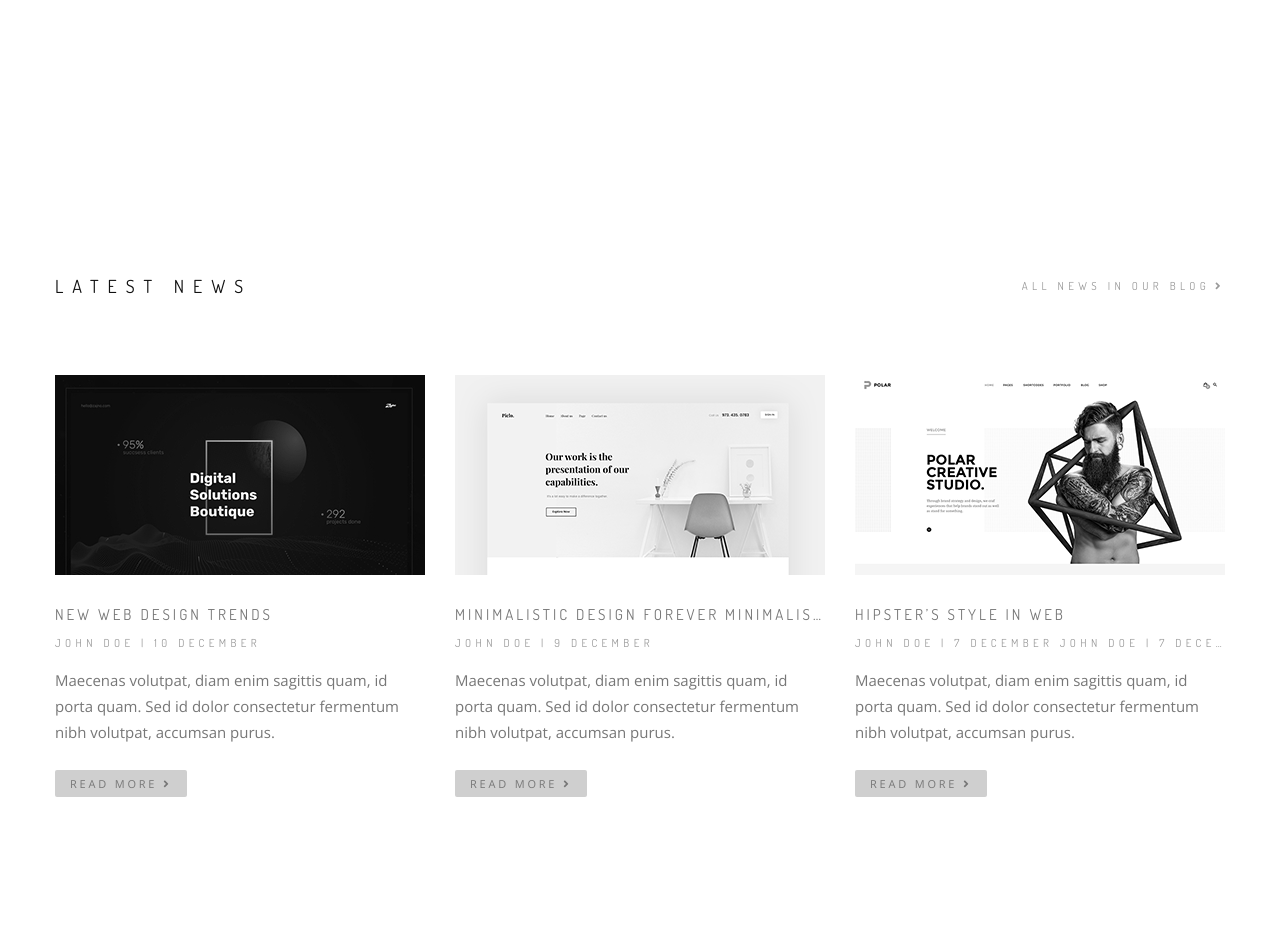
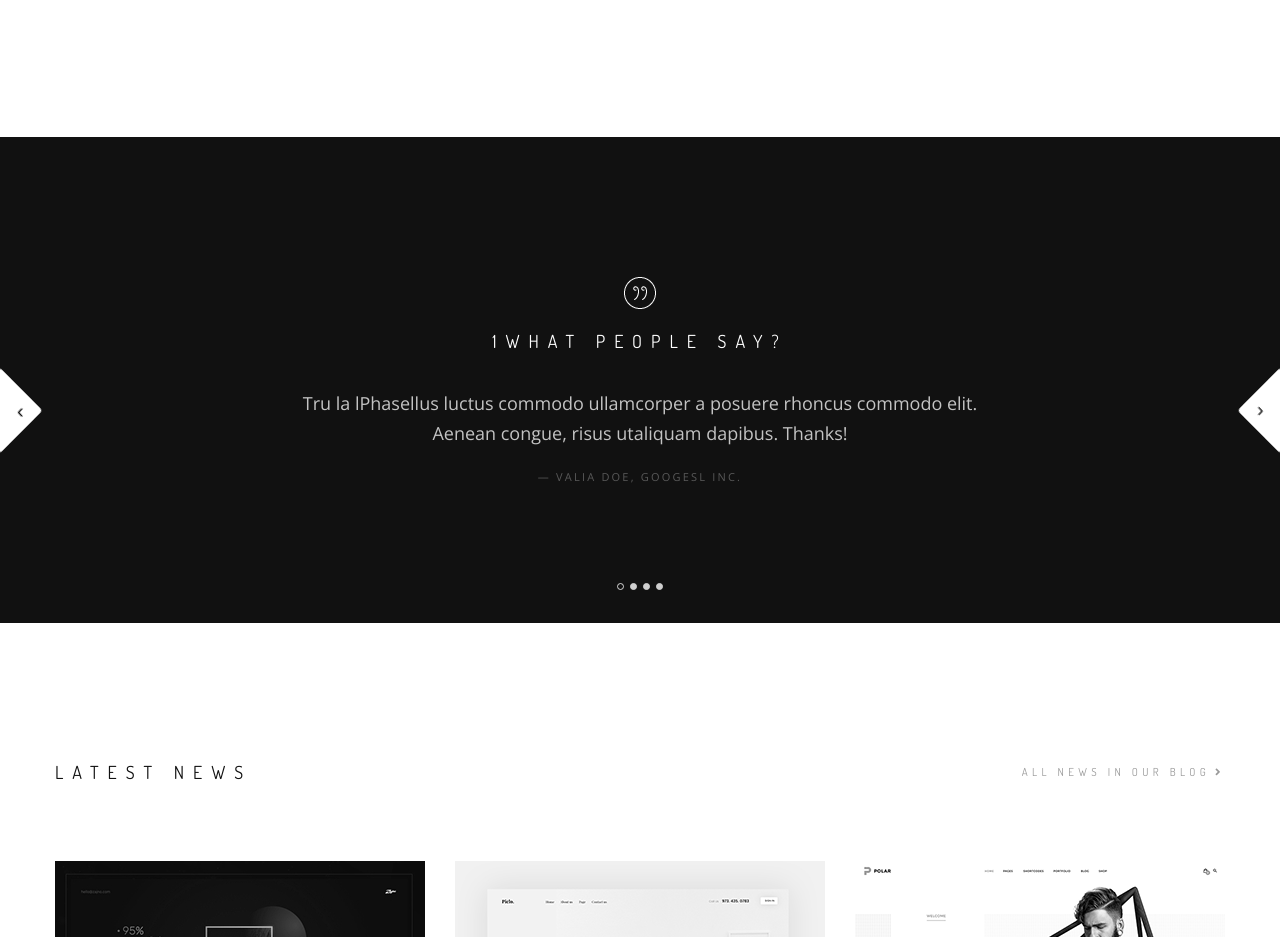
Before and after one commit to ivanchikap/lp-test, a website: page src/index.html in a window 1280 px wide. Shown: the part 5300-6237 px from the top of the page. Drawn offline with nearby package versions, Linux system fonts and the light colour scheme; files that its build step writes are made by us from their sources.

Commit message:
less8 part1

```diff
--- a/src/index.html
+++ b/src/index.html
@@ -568,6 +568,53 @@
             </div>
         </section>
         <!--/ choose-->
+        <section class="say section-default bg-black">
+            <div class="container-fluid">
+                <div id="owl-carousel" class="owl-carousel owl-theme">
+                    <article class="say__item">
+                        <div class="say__img">
+                            <img src="img/say.png" alt="say">
+                        </div>
+                        <h2 class="say__title title text-white">1What people say?</h2>
+                        <p class="say__text">Tru la lPhasellus luctus commodo ullamcorper a posuere rhoncus commodo elit. Aenean congue,
+                            risus utaliquam dapibus. Thanks!</p>
+                        <span class="say__author">— Valia Doe, googesl inc.</span>
+                    </article>
+                    <!-- /say__item-->
+                    <article class="say__item">
+                        <div class="say__img">
+                            <img src="img/say.png" alt="say">
+                        </div>
+                        <h2 class="say__title title text-white">What people say?</h2>
+                        <p class="say__text">Phasellus luctus commodo ullamcorper a posuere rhoncus commodo elit. Aenean congue,
+                            risus utaliquam dapibus. Thanks!</p>
+                        <span class="say__author">— John Doe, doodle inc.</span>
+                    </article>
+                    <!-- /say__item-->
+                    <article class="say__item">
+                        <div class="say__img">
+                            <img src="img/say.png" alt="say">
+                        </div>
+                        <h2 class="say__title title text-white">2What people say?</h2>
+                        <p class="say__text">12312 us luctus commodo ullamcorper a posuere rhoncus commodo elit. Aenean congue,
+                            risus utaliquam dapibus. Thanks!</p>
+                        <span class="say__author">— Anton Gueqqw, doodle inc s.</span>
+                    </article>
+                    <!-- /say__item-->
+                    <article class="say__item">
+                        <div class="say__img">
+                            <img src="img/say.png" alt="say">
+                        </div>
+                        <h2 class="say__title title text-white">3What people say?</h2>
+                        <p class="say__text">1Testyf us luctus commodo ullamcorper a posuere rhoncus commodo elit. Aenean congue,
+                            risus utaliquam dapibus. </p>
+                        <span class="say__author">— Anton Gueqqw, doodle inc s.</span>
+                    </article>
+                    <!-- /say__item-->
+                </div>
+            </div>
+        </section>
+        <!-- /say -->
         <section class="news section-default">
             <div class="container">
                 <div class="news__title-wrapper d-flex justify-content-between align-items-center">
@@ -650,6 +697,7 @@
     <!-- jquery UI -->
     <script src="https://code.jquery.com/ui/1.13.0/jquery-ui.min.js" integrity="sha256-hlKLmzaRlE8SCJC1Kw8zoUbU8BxA+8kR3gseuKfMjxA=" crossorigin="anonymous"></script>
 
+    <!--  carousel-->
     <script src="js/owl.carousel.min.js"></script>
 
     <!-- nav scripts-->
--- a/src/js/init.js
+++ b/src/js/init.js
@@ -2,4 +2,11 @@ $(function() {
     $("#services-tabs").tabs();
 
     $("#portfolio__tabs").tabs();
+
+    $('#owl-carousel').owlCarousel({
+        loop:true,
+        items:1,
+        nav: true,
+        dots: true
+    })
 });
--- /dev/null
+++ b/src/scss/say/_say.scss
@@ -0,0 +1,99 @@
+.say {
+  overflow: hidden;
+
+  &__item {
+    max-width: 740px;
+    margin: 0 auto;
+    text-align: center;
+  }
+
+  .owl-carousel .owl-nav button.owl-next, .owl-carousel .owl-nav button.owl-prev {
+    position: absolute;
+    width: 61px;
+    height: 61px;
+    background-color: #fff;
+    top: 50%;
+    transform: rotate(45deg);
+    border-radius: 4px;
+
+    & > * {
+      transform: rotate(-45deg);
+      color: #111111;
+      font-size: 20px;
+      position: absolute;
+
+    }
+  }
+
+  .owl-carousel .owl-nav button.owl-next {
+    right: -46px;
+
+    & > * {
+      left: 12px;
+      top: 56%;
+    }
+  }
+  .owl-carousel .owl-nav button.owl-prev {
+    left: -46px;
+
+    & > * {
+      right: 12px;
+      top: 10%;
+    }
+  }
+
+  .owl-dots {
+    margin: 0 auto;
+    position: absolute;
+    left: 50%;
+    bottom: -108px;
+    transform: translateX(-50%);
+  }
+  .owl-carousel button.owl-dot {
+    width: 7px;
+    height: 7px;
+    background-color: #ffffff;
+    opacity: 0.8;
+    border-radius: 50%;
+    border: 1px solid #fff;
+
+    & + .owl-dot {
+      margin-left: 6px;
+    }
+  }
+  .owl-carousel button.owl-dot.active {
+    background-color: transparent;
+  }
+
+  &__img  {
+    width: 32px;
+    height: 32px;
+    margin-left: auto;
+    margin-right: auto;
+
+    img {
+      width: 100%;
+      height: 100%;
+      object-fit: cover;
+    }
+  }
+
+  &__title {
+    margin: 23px 0 38px 0;
+  }
+
+  &__text {
+    color: rgba(#fff, 0.75);
+    font-size: 18px;
+    margin-bottom: 20px;
+    line-height: 30px;
+  }
+
+  &__author {
+    color: rgba(#fff, 0.3);
+    font-size: 11px;
+    font-weight: 400;
+    text-transform: uppercase;
+    letter-spacing: 2.2px;
+  }
+}
--- a/src/scss/style.scss
+++ b/src/scss/style.scss
@@ -12,6 +12,7 @@
 @import "portfolio/portfolio";
 @import "start/start";
 @import "choose/choose";
+@import "say/say";
 @import "news/news";
 @import "footer/footer";
 
```
Also changed, not shown: src/img/say.png (added).
